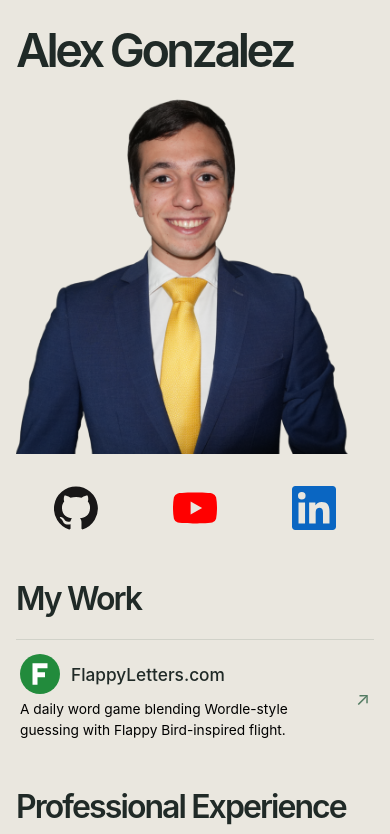
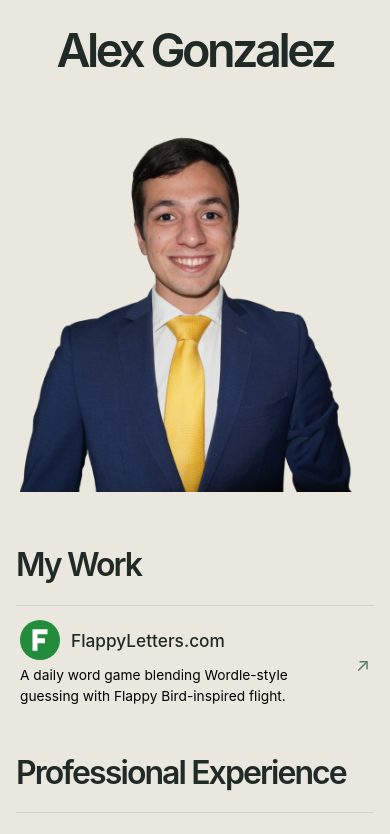
Before and after one commit to alex-305/alexgonz-dev, a React (Vite) app: page / in a window 390 px wide. Shown: the top 834 px of the page. Built offline with nearby package versions, Linux system fonts and the light colour scheme.

Commit message:
Made layout much better on mobile devices

```diff
--- a/src/index.css
+++ b/src/index.css
@@ -417,7 +417,22 @@ a.project-link:hover {
   }
 
   .profile {
-    position: static;
+    display: contents;
+  }
+
+  .profile > h1 {
+    order: 1;
+    text-align: center;
+  }
+
+  .profile > .portrait {
+    order: 2;
+    margin-right: auto;
+    margin-left: auto;
+  }
+
+  .profile-socials {
+    order: 4;
   }
 
   .portrait {
@@ -426,6 +441,7 @@ a.project-link:hover {
   }
 
   .work-column {
+    order: 3;
     padding-top: 0;
   }
 }
@@ -439,10 +455,6 @@ a.project-link:hover {
     gap: 38px;
     padding-top: 28px;
     padding-bottom: 32px;
-  }
-
-  .profile {
-    display: block;
   }
 
   h1 {
```
